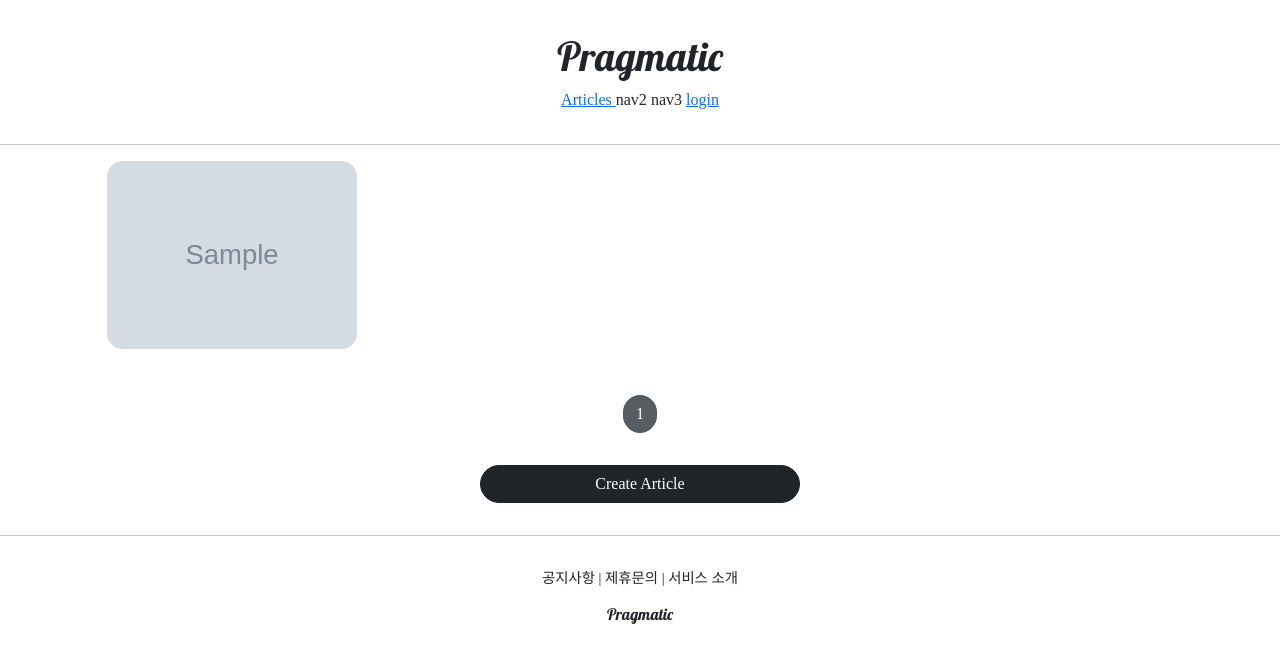
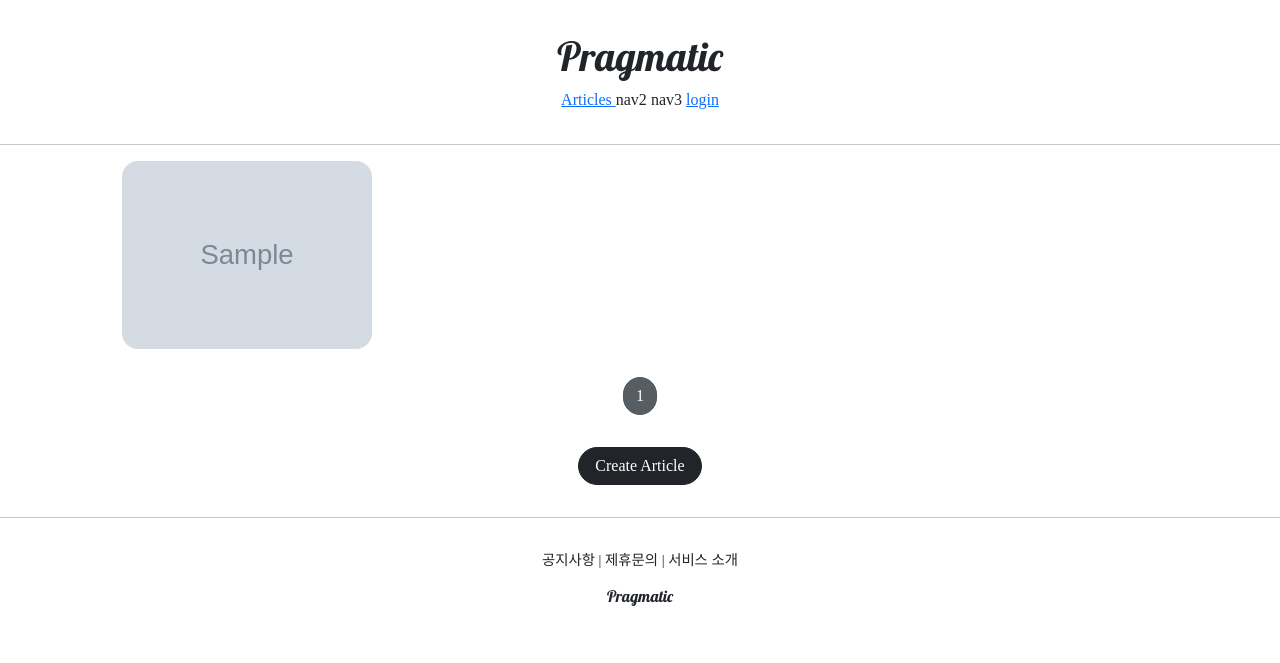
Before and after one commit to limkihwan/pragmatic, a Django app: page /articles/list/ in a window 1280 px wide. Shown: the top 663 px of the page. Run offline with Django 5.2, Linux system fonts and the light colour scheme; tables that the repository leaves empty hold one stand-in row (values such as "Sample post"); grey boxes marked "Sample" are stand-in pictures; some libraries are stand-ins or nearby versions.

Commit message:
django course 39 commit

```diff
--- a/articleapp/templates/articleapp/list.html
+++ b/articleapp/templates/articleapp/list.html
@@ -3,9 +3,17 @@
 
 {% block content %}
     <style>
+
+        .container {
+            padding: 0;
+            margin: 0 auto;
+        }
+        .container a {
+            width: 45%;
+            max-width: 250px;
+        }
         .container div {
             width: 250px;
-            background-color: antiquewhite;
             display: flex;
             justify-content: center;
             align-items: center;
@@ -35,7 +43,7 @@
     {% include 'snippets/pagination.html' with page_obj=page_obj %}
 
     <div style="text-align: center;">
-        <a href="{% url 'articleapp:create' %}" class="btn btn-dark rounded-pill col-3 mt-3 mb-3">
+        <a href="{% url 'articleapp:create' %}" class="btn btn-dark rounded-pill mt-3 mb-3 px-3">
             Create Article
         </a>
     </div>
--- a/pragmatic/settings.py
+++ b/pragmatic/settings.py
@@ -33,7 +33,7 @@ SECRET_KEY = env('SECRET_KEY')
 # SECURITY WARNING: don't run with debug turned on in production!
 DEBUG = True
 
-ALLOWED_HOSTS = []
+ALLOWED_HOSTS = ['*']
 
 # Application definition
 
--- a/static/base.css
+++ b/static/base.css
@@ -15,3 +15,9 @@
     text-align: center;
     margin: 2rem 0;
 }
+
+@media screen and (max-width: 500px) {
+    html {
+        font-size: 13px;
+    }
+}
--- a/static/js/magicgrad.js
+++ b/static/js/magicgrad.js
@@ -277,7 +277,7 @@ MagicGrid.prototype.listen = function listen () {
 let magicGrid = new MagicGrid({
 container: '.container',
 animate: true,
-gutter: 30,
+gutter: 12,
 static: true,
 useMin: true
 });
--- a/templates/head.html
+++ b/templates/head.html
@@ -2,6 +2,7 @@
 
 <head>
     <meta charset="UTF-8">
+    <meta name="viewport" content="width=device-width, initial-scale=1, shrink-to-fit=no">
     <title>Pragmatic</title>
     {# BOOTSTRAP CSS #}
     <link href="https://cdn.jsdelivr.net/npm/bootstrap@5.3.5/dist/css/bootstrap.min.css" rel="stylesheet"
```
